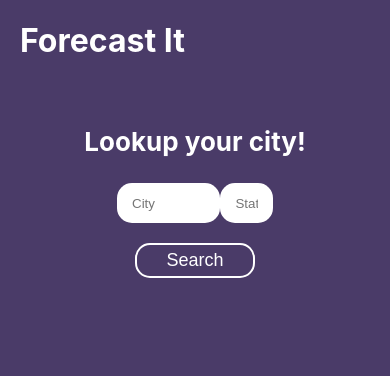
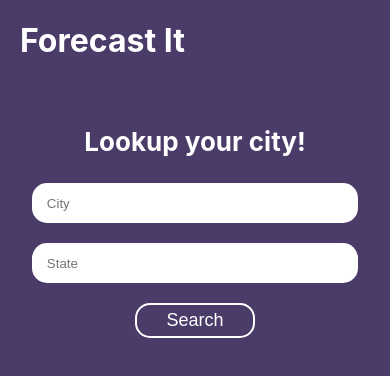
Before and after one commit to TaylorBelk1/ForecastIt, a React (Create React App) app: page / in a window 390 px wide. Shown: the top 376 px of the page. Built offline with nearby package versions, Linux system fonts and the light colour scheme.

Commit message:
updated styles for mobile responsiveness

```diff
--- a/src/components/styles/cityFormStyles.js
+++ b/src/components/styles/cityFormStyles.js
@@ -17,6 +17,23 @@
     margin: 0 auto;
     display: flex;
     justify-content: space-between;
+
+    @media(max-width: 1100px) {
+        width: 60%;
+    }
+
+    @media(max-width: 900px) {
+        width: 80%;
+    }
+
+    @media(max-width: 600px) {
+        width: 95%;
+    }
+
+    @media(max-width: 450px) {
+        width: 95%;
+        flex-direction: column;
+    }
 `
 
 export const InputField = styled.input`
@@ -31,6 +48,10 @@
     &:focus {
         outline: none;
     }
+
+    @media(max-width: 450px) {
+        width: 80%;
+    }
 `
 
 export const Button = styled.button`
@@ -43,3 +64,5 @@
     font-size: 18px;
     color: #fff;
 `
+
+//  #TODO: wrap for yes/no buttons to flex-direction column @ 400px
--- a/src/components/styles/weatherViewStyles.js
+++ b/src/components/styles/weatherViewStyles.js
@@ -10,12 +10,33 @@
 export const BoxWrapper = styled.div`
     display: flex;
     justify-content: space-between;
+
+    @media(max-width: 1100px) {
+        flex-direction: column;
+        align-content: center;
+        width: 100%;
+        margin: 0 auto;
+        text-align: center;
+    }
 `
 
 export const WeatherBox = styled.div`
     width: 45%;
     background: rgba(238, 238, 238, 0.2);
     border-radius: 10px;
+
+    @media(max-width: 1100px) {
+        margin: 0 auto;
+        margin-bottom: 20px;
+    }
+
+    @media(max-width: 600px) {
+        width: 80%;
+    }
+
+    @media(max-width: 400px) {
+        width: 95%;
+    }
 `
 
 export const Content = styled.div`
@@ -27,10 +48,20 @@
     display: flex;
     flex-direction: column;
     margin-right: 40px;
+
+    @media(max-width: 1100px) {
+        width: 90%;
+        margin: 0 auto;
+    }
 `
 
 export const TodayWrap = styled.div`
     width: 45%;
+
+    @media(max-width: 1100px) {
+        width: 90%;
+        margin: 0 auto;
+    }
 `
 
 export const TodaysWeatherBox = styled.div`
@@ -38,6 +69,14 @@
     background: rgba(238, 238, 238, 0.2);
     margin: 0 auto;
     border-radius: 10px;
+
+    @media(max-width: 600px) {
+        width: 80%;
+    }
+
+    @media(max-width: 400px) {
+        width: 95%;
+    }
 `
 
 export const TwelveHourWrap = styled.div`
@@ -55,6 +94,11 @@
     display: flex;
     flex-direction: row;
     justify-content: space-between;
+
+    @media(max-width: 1100px) {
+        flex-direction: column;
+        justify-content: center;
+    }
 `
 
 export const SingleHourWrap = styled.div`
```
